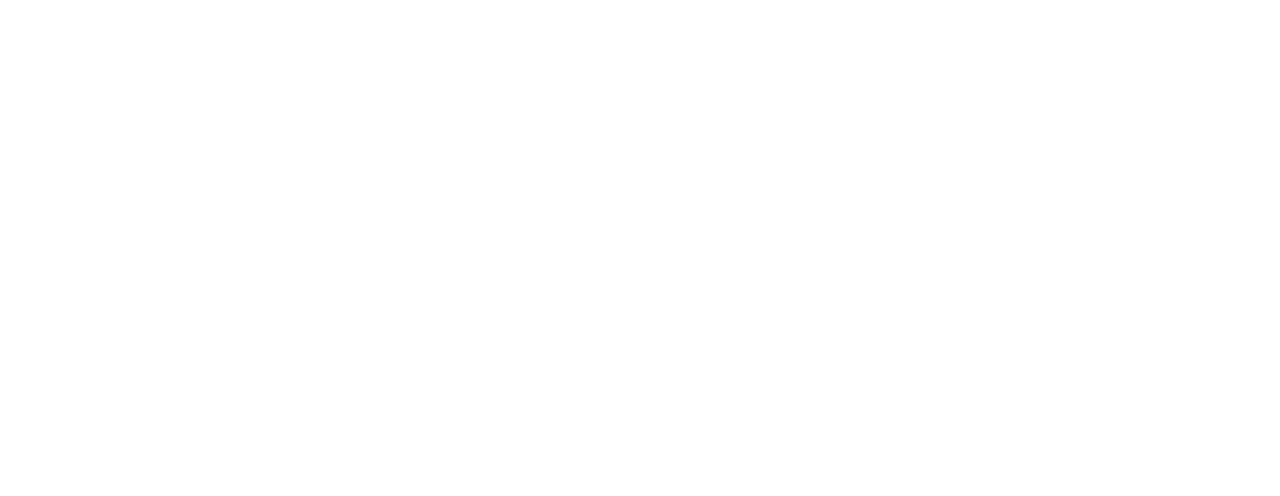
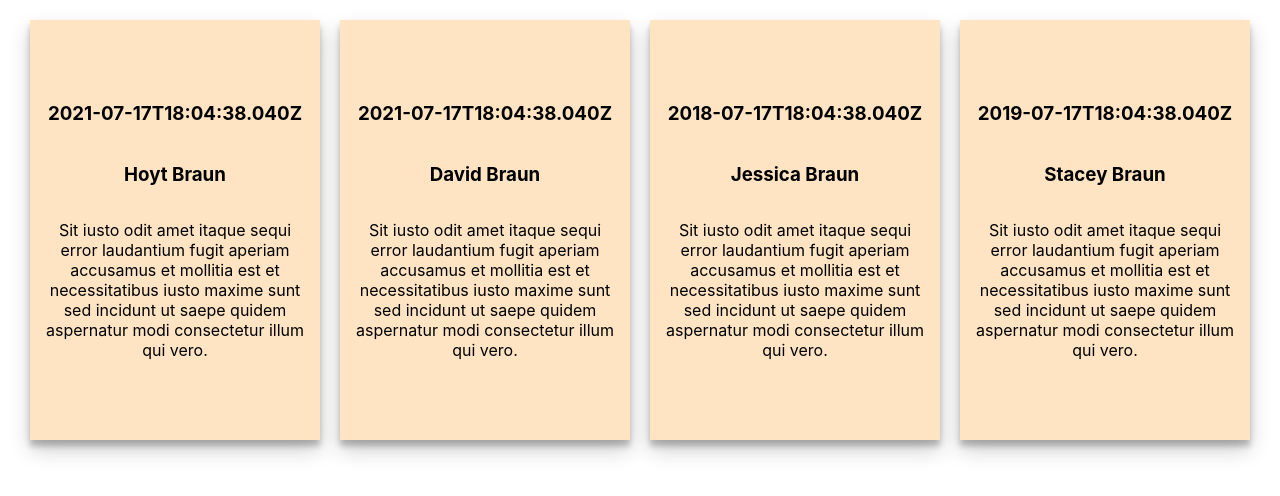
Before and after one commit to leeallen737/LDMS-Coding-Challenge, a React (Create React App) app in the folder client/: page / in a window 1280 px wide. Shown: the top 496 px of the page. Built offline with nearby package versions, Linux system fonts and the light colour scheme.

Commit message:
installed sass. Added notes with some basic sass styling. Used a .map to produce a list of notes

```diff
--- a/client/src/App.css
+++ /dev/null
@@ -1,38 +0,0 @@
-.App {
-  text-align: center;
-}
-
-.App-logo {
-  height: 40vmin;
-  pointer-events: none;
-}
-
-@media (prefers-reduced-motion: no-preference) {
-  .App-logo {
-    animation: App-logo-spin infinite 20s linear;
-  }
-}
-
-.App-header {
-  background-color: #282c34;
-  min-height: 100vh;
-  display: flex;
-  flex-direction: column;
-  align-items: center;
-  justify-content: center;
-  font-size: calc(10px + 2vmin);
-  color: white;
-}
-
-.App-link {
-  color: #61dafb;
-}
-
-@keyframes App-logo-spin {
-  from {
-    transform: rotate(0deg);
-  }
-  to {
-    transform: rotate(360deg);
-  }
-}
--- /dev/null
+++ b/client/src/App.scss
@@ -0,0 +1,16 @@
+.App {
+  text-align: center;
+  margin: 10px 20px;
+  display: flex;
+  .my-note {
+    width: 300px;
+    height: 400px;
+    background-color: bisque;
+    padding: 10px;
+    margin: 10px;
+    display: flex;
+    flex-direction: column;
+    justify-content: center;
+    box-shadow: 0 10px 20px rgba(0,0,0,0.19), 0 6px 6px rgba(0,0,0,0.23);
+  }
+}
--- a/client/src/App.tsx
+++ b/client/src/App.tsx
@@ -1,4 +1,5 @@
-import "./App.css";
+import React from 'react'
+import "./App.scss";
 // const { createProxyMiddleware } = require('http-proxy-middleware');
 function App() {
   // const apiProxy = createProxyMiddleware({
@@ -17,10 +18,46 @@ function App() {
   //   }
 
   //   myFunction()
+  const [myNotes, updateMyNotes] = React.useState([
+    {
+      "id": 29,
+      "createdAt": "2021-07-17T18:04:38.040Z",
+      "user": "Hoyt Braun",
+      "note": "Sit iusto odit amet itaque sequi error laudantium fugit aperiam accusamus et mollitia est et necessitatibus iusto maxime sunt sed incidunt ut saepe quidem aspernatur modi consectetur illum qui vero."
+    },
+    {
+      "id": 30,
+      "createdAt": "2021-07-17T18:04:38.040Z",
+      "user": "David Braun",
+      "note": "Sit iusto odit amet itaque sequi error laudantium fugit aperiam accusamus et mollitia est et necessitatibus iusto maxime sunt sed incidunt ut saepe quidem aspernatur modi consectetur illum qui vero."
+    },
+    {
+      "id": 31,
+      "createdAt": "2018-07-17T18:04:38.040Z",
+      "user": "Jessica Braun",
+      "note": "Sit iusto odit amet itaque sequi error laudantium fugit aperiam accusamus et mollitia est et necessitatibus iusto maxime sunt sed incidunt ut saepe quidem aspernatur modi consectetur illum qui vero."
+    },
+    {
+      "id": 32,
+      "createdAt": "2019-07-17T18:04:38.040Z",
+      "user": "Stacey Braun",
+      "note": "Sit iusto odit amet itaque sequi error laudantium fugit aperiam accusamus et mollitia est et necessitatibus iusto maxime sunt sed incidunt ut saepe quidem aspernatur modi consectetur illum qui vero."
+    }
+  ])
+
 
   return (
     <div className="App">
+      {myNotes.map((note) => {
+          return (
 
+          <div key={note.id} className="my-note">
+          <h3>{note.createdAt}</h3>
+          <h3>{note.user}</h3>
+          <p>{note.note}</p>
+          </div>
+          )
+        })}
     </div>
   );
 }
--- /dev/null
+++ b/package.json
@@ -0,0 +1,5 @@
+{
+  "dependencies": {
+    "node-sass": "^7.0.1"
+  }
+}
```
Also changed, not shown: 1 other file (tests, documents, lock files or other folders).
